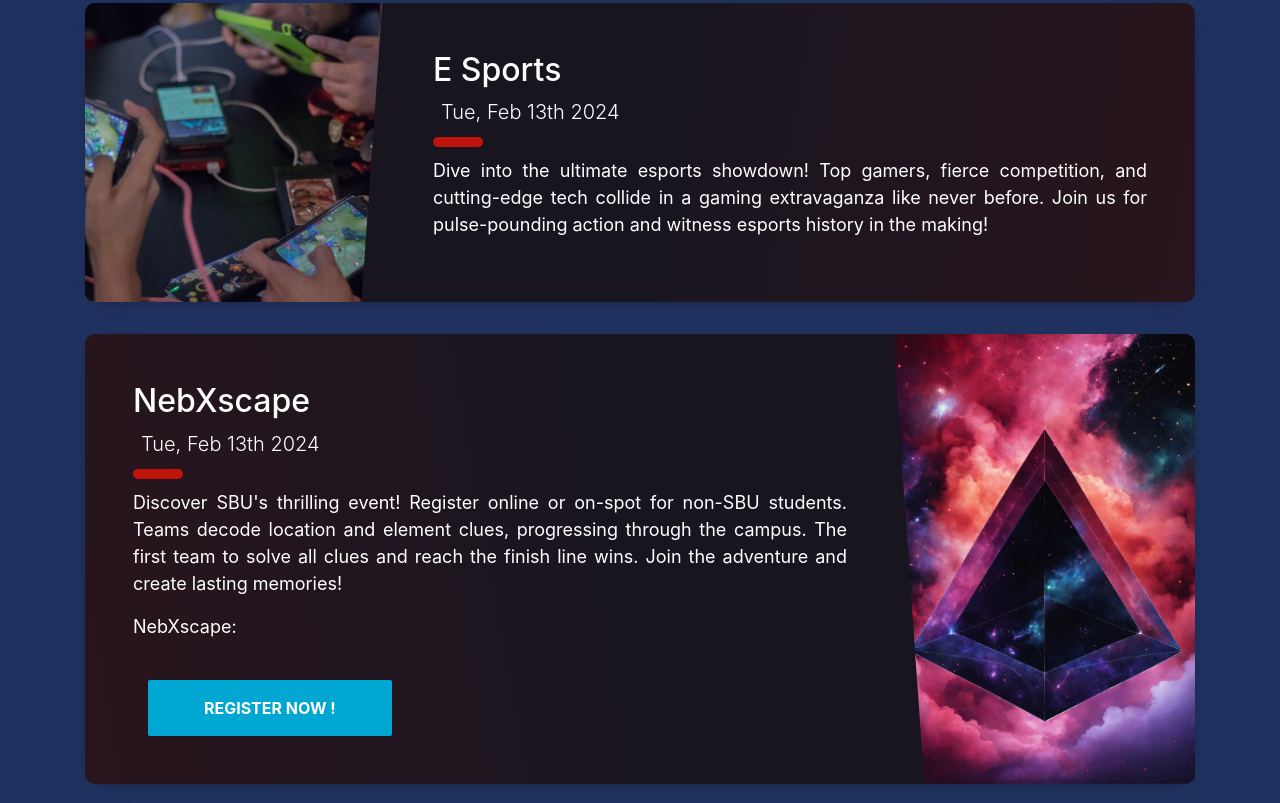
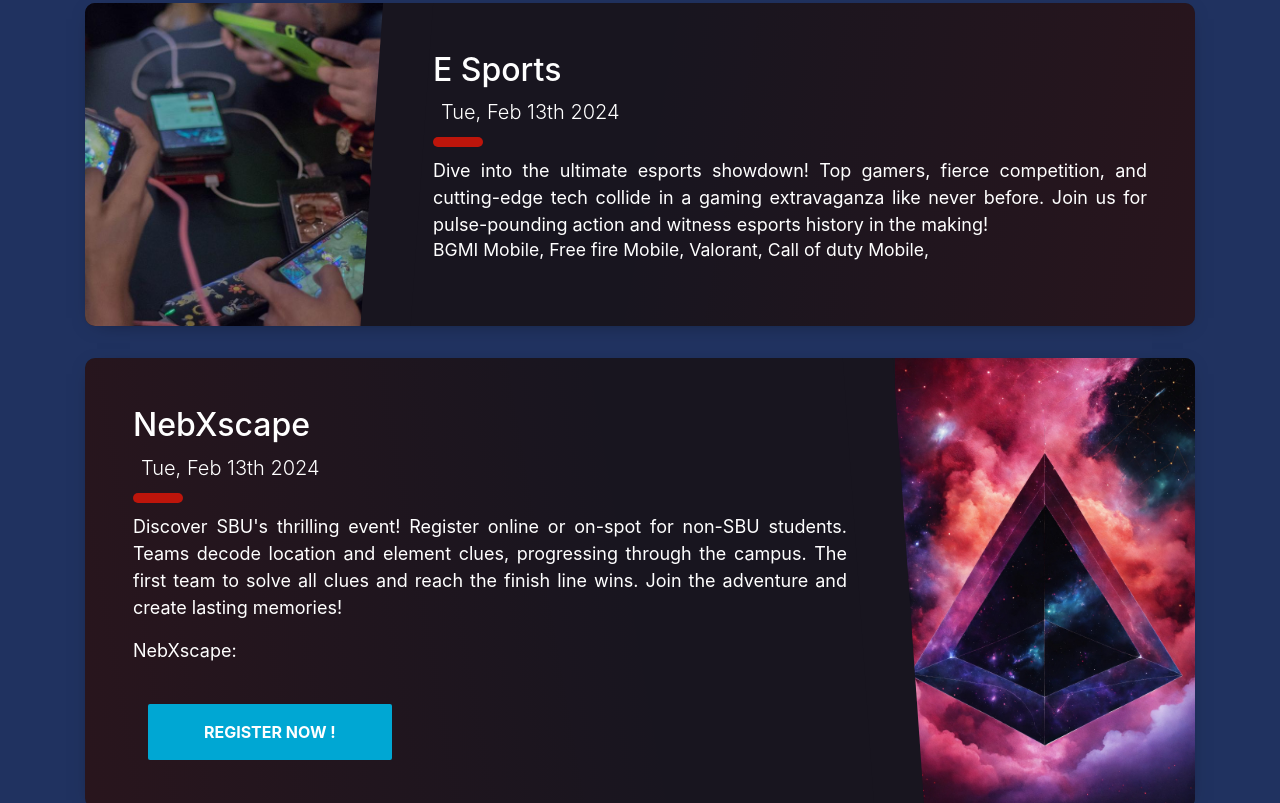
Before and after one commit to Riddhi9570/tech-pragati, a website: page index.html in a window 1280 px wide. Shown: the part 3897-4700 px from the top of the page. Drawn offline with nearby package versions, Linux system fonts and the light colour scheme; some icons are missing.

Commit message:
Esports card

```diff
--- a/index.html
+++ b/index.html
@@ -267,6 +267,13 @@
             </div>
             <div class="postcard__bar"></div>
             <div class="postcard__preview-txt">Dive into the ultimate esports showdown! Top gamers, fierce competition, and cutting-edge tech collide in a gaming extravaganza like never before. Join us for pulse-pounding action and witness esports history in the making!
+              <p style="font-size: 1.1rem;margin:0;line-height: 24px;color:inherit">BGMI Mobile,
+                Free fire Mobile,
+                Valorant,
+                Call of duty Mobile,</p>
+
+
+
             </div>
             <!-- E Sports:
                 <div class="col-lg-10" style="margin-top: 2.5rem !important">
```
